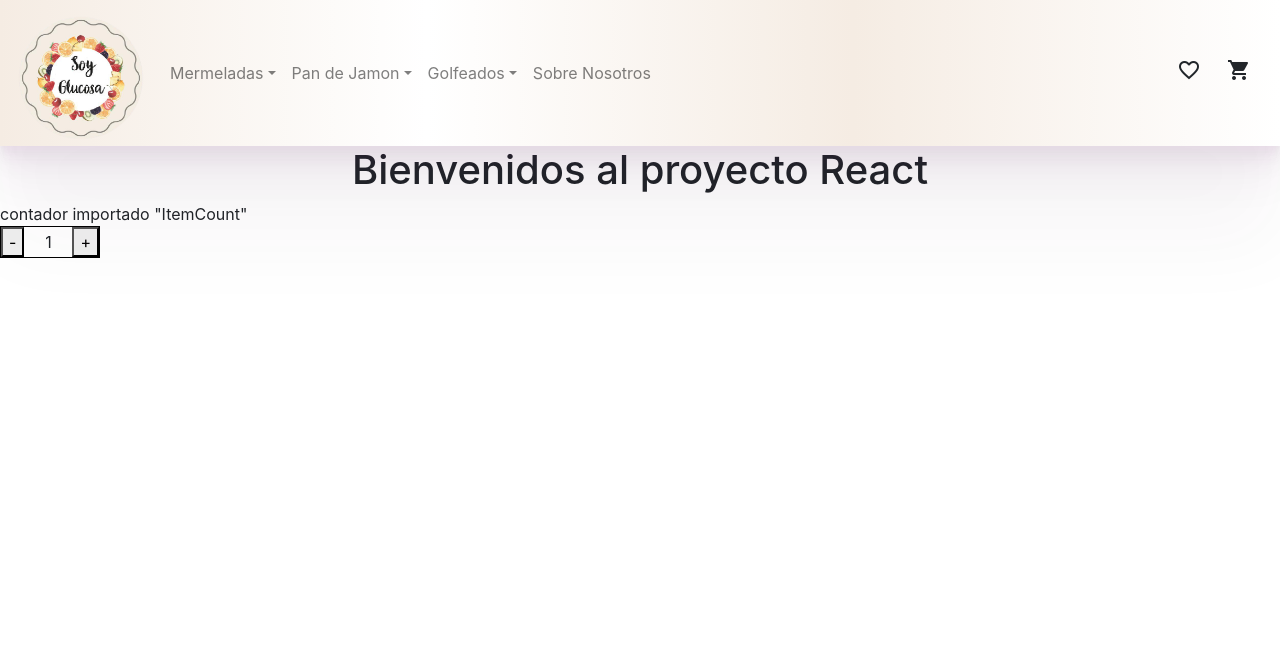
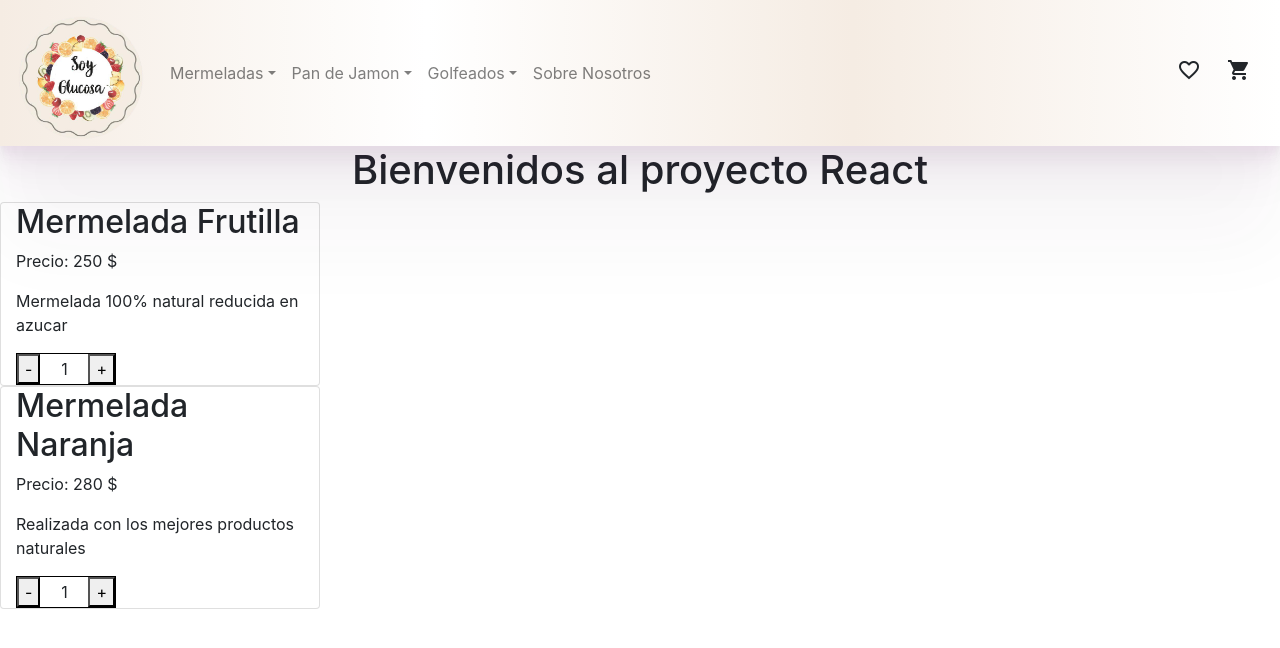
Before and after one commit to emilioantonio29/react-project-one, a React (Create React App) app: page / in a window 1280 px wide. Shown: the top 648 px of the page. Built offline with nearby package versions, Linux system fonts and the light colour scheme.

Commit message:
07-02-2021 ItemList | desafio React

```diff
--- a/src/App.jsx
+++ b/src/App.jsx
@@ -47,8 +47,8 @@ const App = () => {
       <ItemListContainer/>
       {/* <ItemListContainer2/> */}
 
-      <div>contador importado "ItemCount"</div>
-      <ItemCount/>
+      {/* <div>contador importado "ItemCount"</div>
+      <ItemCount/> */}
     </>
   )
 
--- a/src/containers/ItemCount.jsx
+++ b/src/containers/ItemCount.jsx
@@ -30,7 +30,7 @@ import React, {useState, useEffect} from 'react';
                     <p>{cantidad}</p>
                 </div>
                 <div className="">
-                <button onClick={()=>{setCantidad(cantidad + 1)}}>+</button>
+                    <button onClick={()=>{setCantidad(cantidad > 11 ? cantidad : cantidad + 1 )}}>+</button>
                 </div>
             </div>
         </>
--- /dev/null
+++ b/src/containers/ItemList.jsx
@@ -0,0 +1,27 @@
+import React, {useState, useEffect} from 'react';
+import ItemCount from './ItemCount';
+
+const ItemList = () =>{
+
+
+   const productos = [
+        ["Mermelada Frutilla", 250, "Mermelada 100% natural reducida en azucar"],
+        ["Mermelada Naranja", 280, "Realizada con los mejores productos naturales"]
+    ]
+    return(
+        <>
+            {productos.map((element,index) => {
+                return(<div key={index} className="card col-md-3">
+
+                    <h2>{element[0]}</h2>
+                    <p>Precio: {element[1]} $</p>
+                    <p>{element[2]}</p>
+                    <ItemCount/>
+                </div>)
+            })}
+        </>
+    )
+
+}
+
+export default ItemList;
--- a/src/containers/ItemListContainer.jsx
+++ b/src/containers/ItemListContainer.jsx
@@ -1,15 +1,20 @@
+import ItemList from "./ItemList";
+
+
+const ItemListContainer = () =>{
 
 
 
+    return(
+        <>
+            <div className="contaniner">
+                <div className="d-flex justify-content-center">
+                    <h1 className="">Bienvenidos al proyecto React</h1>
+                </div>
+            </div>
 
-const ItemListContainer = () =>{
-    return(
-
-        <div className="contaniner">
-            <div className="d-flex justify-content-center">
-                <h1 className="">Bienvenidos al proyecto React</h1>
-            </div>
-        </div>
+            <ItemList/>
+        </>
     )
 
 }
```
Also changed, not shown: 1 other file (tests, documents, lock files or other folders).
